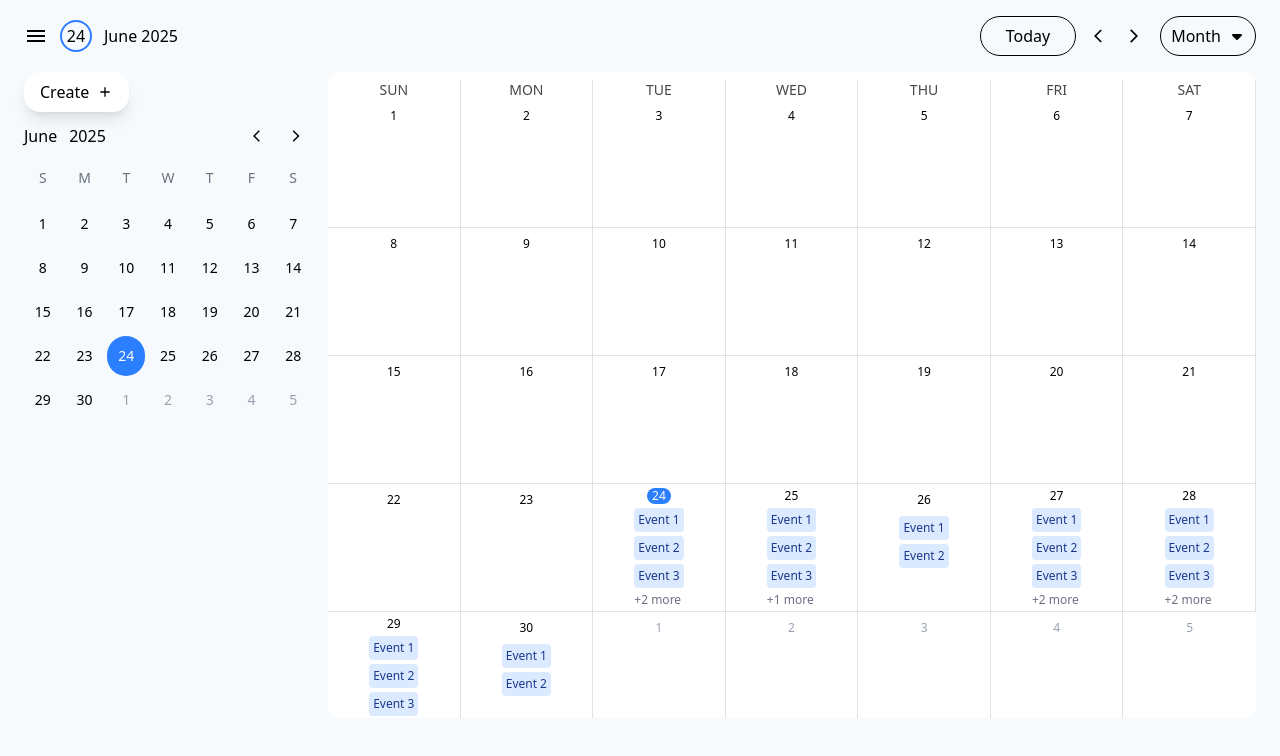
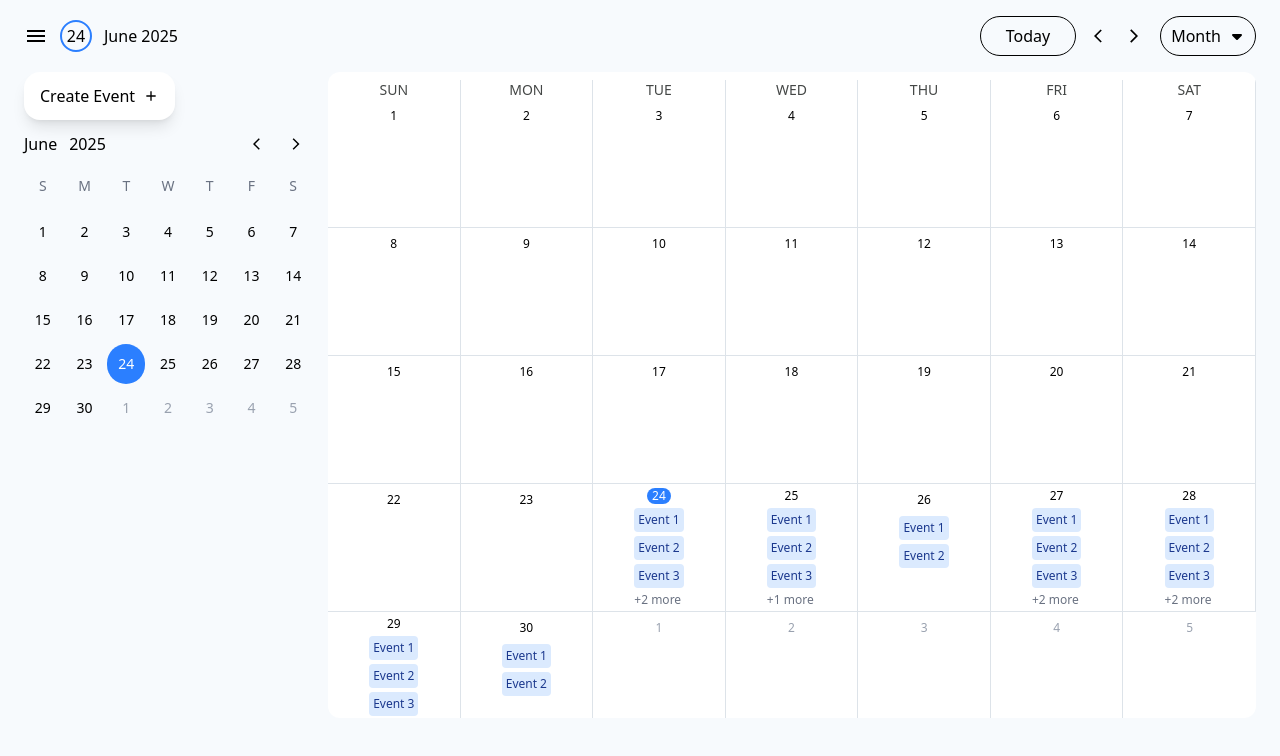
Before and after one commit to mrvicthor/calendar-app, a React (Vite) app: page / in a window 1280 px wide. Shown: the top 756 px of the page. Built offline with nearby package versions, Linux system fonts and the light colour scheme.

Commit message:
edit(calendar.tsx): edit button text

```diff
--- a/src/components/calendar.tsx
+++ b/src/components/calendar.tsx
@@ -33,12 +33,12 @@ const Calendar = () => {
       <div className="space-y-2">
         <button
           aria-label="create event"
-          className="cursor-pointer py-2 px-4 bg-white shadow-lg hover:bg-[#ECFCFC] rounded-2xl capitalize flex items items-center gap-2"
+          className="cursor-pointer py-3 px-4 bg-white shadow-lg hover:bg-[#ECFCFC] rounded-2xl capitalize flex items items-center gap-2"
           onClick={() => {
             toggleModal();
           }}
         >
-          create <MdAdd />
+          create event <MdAdd />
         </button>
         <div className="flex items-center justify-between gap-3">
           <span>{MONTHS[currentMonth]}</span>
```
